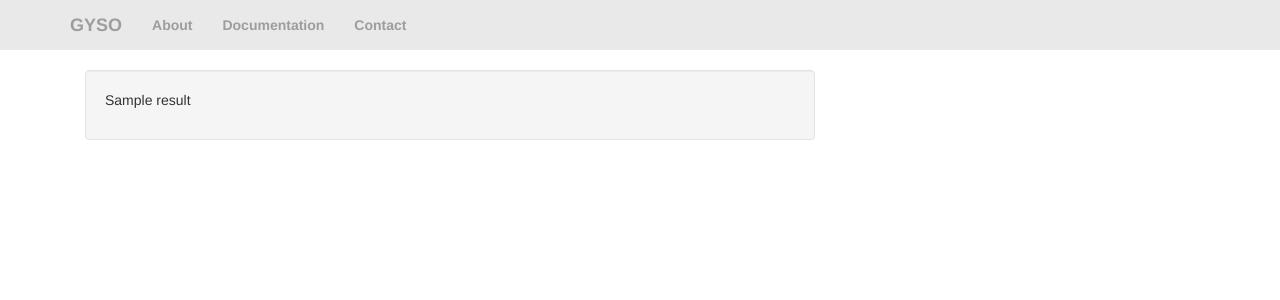
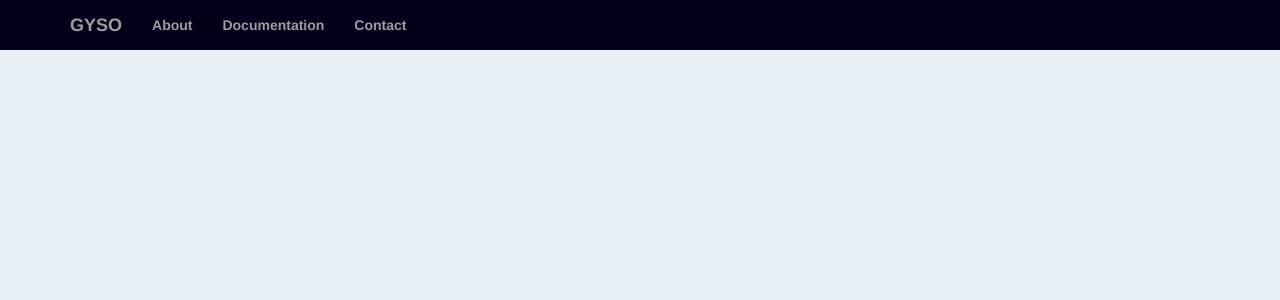
Before and after one commit to hawzie197/GYSO, a Flask app: template templates/result.html in a window 1280 px wide. Shown: the top 300 px of the page. Run offline with Flask 2, Linux system fonts and the light colour scheme; the template is opened without the code that fills it: most values are stand-ins (such as "Sample title", 1, 10 or a date in 2020); parts of the project's set-up code (start-up, migrations or seed data) failed here and were passed over; some libraries are stand-ins or nearby versions.

Commit message:
updating colors

```diff
--- a/app.py
+++ b/app.py
@@ -55,7 +55,7 @@
     for i in top_5:
         resulting_words += [i[0] + ' ']
     new_phrase = ''.join(resulting_words)
-    print("new phrase to search with ",new_phrase)
+    #print("new phrase to search with ",new_phrase)
     urls = get_key_words(new_phrase, gen_sums = 1)
     p = Pool ()
     listy = p.map(get_summary,urls)
@@ -154,16 +154,16 @@
                 for key in list2:
                     string += key[0] + ' '
                 phrase = string
-        top_5 = get_key_words(phrase, gen_sums = None)
-        resulting_words = []
-        for i in top_5:
-            resulting_words += [i[0] + ' ']
-        new_phrase = ''.join(resulting_words)
-        #print("new phrase to search with ",new_phrase)
-        urls = get_key_words(new_phrase, gen_sums = 1)
-        p = Pool ()
-        listy = p.map(get_summary,urls)
-        return render_template('result.html', results=listy)
+                top_5 = get_key_words(phrase, gen_sums = None)
+                resulting_words = []
+                for i in top_5:
+                    resulting_words += [i[0] + ' ']
+                new_phrase = ''.join(resulting_words)
+                #print("new phrase to search with ",new_phrase)
+                urls = get_key_words(new_phrase, gen_sums = 1)
+                p = Pool ()
+                listy = p.map(get_summary,urls)
+                return render_template('result.html', results=listy, urls=urls, zip=zip)
 
 
 
--- a/templates/index.html
+++ b/templates/index.html
@@ -40,8 +40,8 @@
     }
     body {
         padding-top: 70px;
-        /*background-image: url("/static/back.jpg");*/
-        background-color: #00001a;
+        background-image: url("/static/back.jpg");
+        /*background-color: #00001a;*/
         background-repeat: no-repeat;
         width: 100%;
         height: 100%;
--- a/templates/result.html
+++ b/templates/result.html
@@ -18,7 +18,7 @@
     <!-- Custom CSS -->
     <style>
     #nav {
-      background-color: #E9E9E9;
+      background-color: #00001a;
       border: none;
       font-weight: bold;
     }
@@ -40,14 +40,17 @@
     body {
         padding-top: 70px;
         /*background-image: url("/static/back.jpg");*/
-        background-color: white;
+        background-color: #e9f0f5;
         background-repeat: no-repeat;
         width: 100%;
         height: 100%;
       }
     .container form input {
-      height: 140px;
       background-color: #E9E9E9;
+    }
+    .container form {
+      background-color: #dcdcdc;
+      border: 4px solid #e9f0f5;
     }
     .row {
       margin: 0px;
@@ -96,13 +99,19 @@
 <!-- Search form! ------->
     <div class="container">
       <div class="row">
-        <div class="col-md-8">
-          {% for i in results %}
-              <div class="well">
-                  <p><span>{{ i }}</span></p>
-              </div>
+
+          {% for i, url in zip(results, urls) %}
+          <div id="summary" class="col-md-8">
+              <form id="form1" action="{{ url_for('result') }}" method="post">
+                  <div class="well">
+                      <span>{{ i }}</span><br />
+                      <br />
+                      <a href="{{ url }}"><input name="url" value="{{ url }}"></a>
+                  </div>
+              </form>
+          </div>  <!--End column-->
           {% endfor %}
-          </div>  <!--End column-->
+
         </div>  <!--End row-->
     </div><!-- /.container -->
     <!-- END SEARCH FORM -------->
```
Also changed, not shown: templates/gallery.html (+5 -4 lines).
